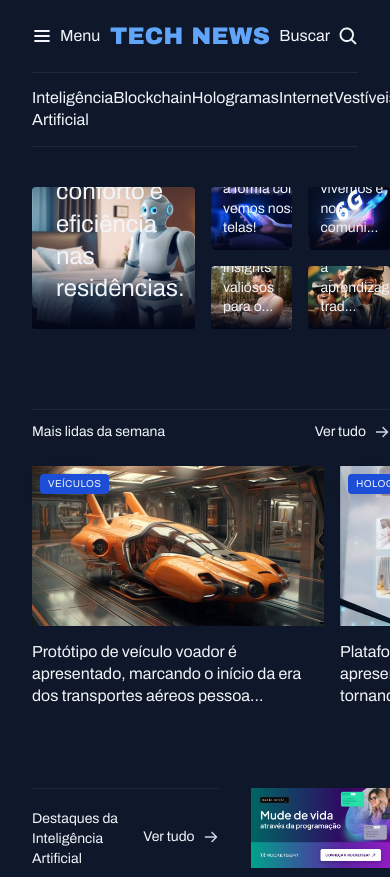
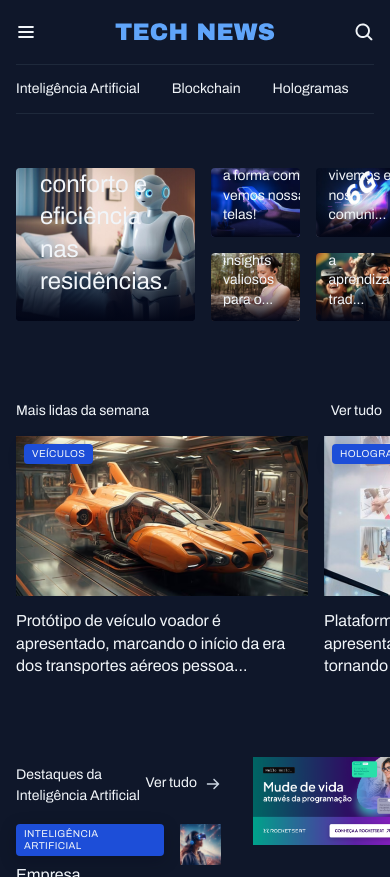
Before and after one commit to WillFriedl/portal-de-noticias-mobile-first, a plain HTML site: page index.html in a window 390 px wide. Shown: the top 877 px of the page. Drawn offline with Linux system fonts and the light colour scheme.

Commit message:
Iniciando transformação do site para mobile first / ajustando o header

```diff
--- a/index.html
+++ b/index.html
@@ -16,7 +16,7 @@
     <nav id="primary" class="grid grid-flow-col">
       <div>
         <img src="assets/icons/List.svg" alt="Ícone de menu">
-        <strong>Menu</strong>
+        <strong class="desktop-only">Menu</strong>
       </div>
 
       <div>
@@ -24,10 +24,11 @@
       </div>
 
       <div>
-        <strong>Buscar</strong>
+        <strong class="desktop-only">Buscar</strong>
         <img src="assets/icons/MagnifyingGlass.svg" alt="Ícone de lupa para pesquisa">
       </div>
     </nav>
+
     <nav id="secondary" class="grid grid-flow-col">
       <a href="#">Inteligência Artificial</a>
       <a href="#">Blockchain</a>
--- a/styles/global.css
+++ b/styles/global.css
@@ -56,7 +56,7 @@ img {
 
 .container {
   max-width: 80rem;
-  padding-inline: 2rem;
+  padding-inline: 1rem;
   margin-inline: auto;
 }
 
@@ -85,3 +85,10 @@ main {
   color: var(--text-color-primary);
   box-shadow: 0 .25rem 1rem rgba(2, 6, 23, 0.25);
 }
+
+@media (width >= 80em) {
+
+  & .container {
+    padding-inline: 2rem;
+  }
+}
--- a/styles/header.css
+++ b/styles/header.css
@@ -1,25 +1,41 @@
 #primary {
-  padding-block: 1.25rem;
+  padding-block: 1rem;
 
-  div {
+  & div {
     display: flex;
     align-items: center;
     gap: .5rem;
   }
 
-  /* nesting css */
-  div:nth-child(2) {
+  & div:nth-child(2) {
     margin-inline: auto;
   }
 
-  div:nth-child(3) {
+  & div:nth-child(3) {
     justify-self: end;
   }
 }
 
  #secondary {
+   display: flex;
    padding-block: .875rem;
    border: solid 1px var(--stroke-color);
    border-inline: none;
+   overflow-x: auto;
+   white-space: nowrap;
+   gap: 2rem;
+
+ }
+
+ @media (width >= 80em) {
+
+  & #primary {
+    padding-block: 1.25rem;
+  }
+
+  & #secondary {
    justify-content: space-between;
+   overflow: hidden;
+
+  }
  }
--- a/styles/sections.css
+++ b/styles/sections.css
@@ -1,6 +1,5 @@
-section header {
-  border-top: 1px solid var(--stroke-color);
-  padding-block: .75rem 1.5rem;
+header {
+  padding-bottom: .875rem;
   font: var(--text-span);
 
   & a {
@@ -117,3 +116,10 @@ section header {
     object-fit: cover;
   }
  }
+
+ @media (width  >= 80em) {
+
+  & header {
+    font: var(--text-span);
+  }
+ }
--- a/styles/utility.css
+++ b/styles/utility.css
@@ -37,3 +37,14 @@
 .text-bl {
   font: var(--text-bl);
 }
+
+.desktop-only {
+  display: none;
+}
+
+@media (width >= 80em) {
+
+  & .desktop-only {
+    display: initial;
+  }
+}
```
